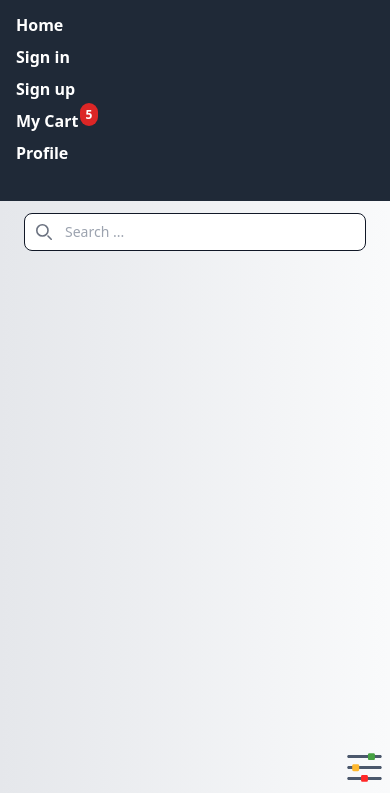
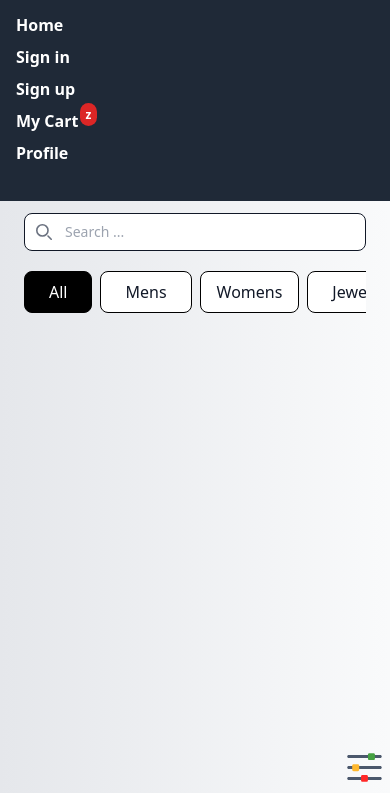
Before and after one commit to Mr-R-e-X/My_Shop, a website: page shop/index.html in a window 390 px wide. Both pictures are taken after a click on the button 362 px from the left and 34 px from the top of the page. Shown: the part 51-844 px from the top of the page. Drawn offline with nearby package versions, Linux system fonts and the light colour scheme.

Commit message:
category filter btns completed

```diff
--- a/shop/index.html
+++ b/shop/index.html
@@ -72,7 +72,7 @@
           id="nav-my-cart"
           class="md:mx-2 md:px-2 cursor-pointer text-base font-semibold text-white md:text-blue-300 transition-all duration-150 ease-in-out hover:text-blue-100"
         >
-          My Cart <span class="bg-red-600 text-xs text-center text-white relative px-[6px] py-[3px] rounded-full w-max" id="my-cart" style="top: -8px; left: -3px;">5</span>
+          My Cart <span class="bg-red-600 text-xs text-center text-white relative px-[6px] py-[3px] rounded-full w-max" id="my-cart" style="top: -8px; left: -3px;">z</span>
         </p>
         <p
           id="nav-profile"
@@ -318,7 +318,7 @@
         </div>
         <div
   id="categories"
-          class="w-full hidden md:flex flex-row justify-between mb-2 flex-wrap "
+  class="container w-full mx-auto mb-2 overflow-x-scroll scrollbar flex justify-between space-x-2"
 >
   <button
     id="all-cat"
--- a/shop/script-shop.js
+++ b/shop/script-shop.js
@@ -165,7 +165,6 @@ function selectColor(element, prodElem) {
     selectedColor = selectedColor.filter(
       (item) => item.productId !== prodElem.id.split("-")[1]
     );
-    // console.log(selectedColor);
   } else {
     let colors = prodElem.querySelectorAll(".prod-cloth-color");
     colors.forEach((el) => el.classList.remove("selected"));
```
Also changed, not shown: style.css. Lines whose indentation alone changed are shown as unchanged.
